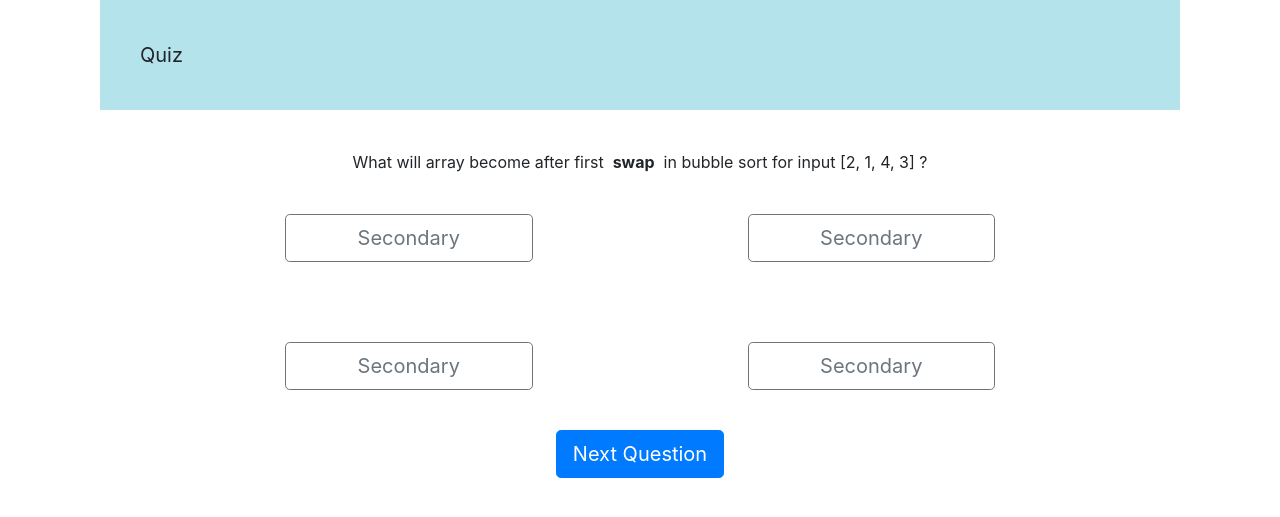
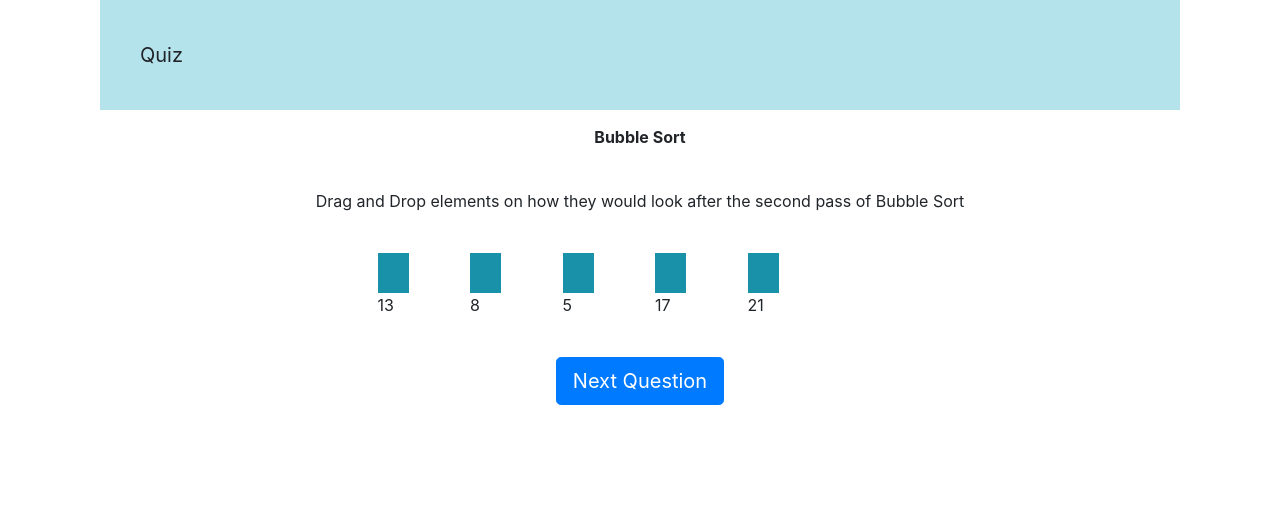
Before and after one commit to amalik3099/sorting-visualizer, a Flask app: page /quiz/1 in a window 1280 px wide. Shown: the part 56-573 px from the top of the page. Run offline with Flask 2, Linux system fonts and the light colour scheme; some libraries are stand-ins or nearby versions.

Commit message:
connected data to templates, added connection between pages

```diff
--- a/data.py
+++ b/data.py
@@ -56,6 +56,7 @@ insertion_data = {
 
 quiz_data = {
     "1": {
+        'id': '1',
         'type': 'draggable',
         'topic': 'Bubble Sort',
         'prompt': 'Drag and Drop elements on how they would look after the second pass of Bubble Sort',
@@ -63,6 +64,7 @@ quiz_data = {
         'answer': [8, 5, 13, 17, 21]
     },
     "2": {
+        'id': '2',
         'type': 'draggable',
         'topic': 'Bubble Sort',
         'prompt': 'Drag and Drop elements on how they would look after the thrid pass of Bubble Sort',
@@ -70,6 +72,7 @@ quiz_data = {
         'answer': [4, 6, 8, 13, 21]
     },
     "3": {
+        'id': '3',
         'type': 'draggable',
         'topic': 'Insertion Sort',
         'prompt': 'Drag and Drop elements on how they would look after the second pass of Insertion Sort',
@@ -77,6 +80,7 @@ quiz_data = {
         'answer': [5, 8, 13, 17, 21]
     },
     "4": {
+        'id': '4',
         'type': 'draggable',
         'topic': 'Insertion Sort',
         'prompt': 'Drag and Drop elements on how they would look after the second pass of Insertion Sort',
@@ -84,6 +88,7 @@ quiz_data = {
         'answer': [4, 6, 13, 8, 21]
     },
     "5": {
+        'id': '5',
         'type': 'multiple choice',
         'topic': 'Bubble Sort',
         'prompt': 'What will the array [2, 1, 4, 3] look like after first the first swap performed by the Bubble Sort Algorithm?',
@@ -96,6 +101,7 @@ quiz_data = {
             2 is compared with 1. Since 2 is larger than 1, their order is swapped"
     },
     "6": {
+        'id': '6',
         'type': 'multiple choice',
         'topic': 'Bubble Sort',
         'prompt': 'What is the best case time complexity of Bubble Sort?',
@@ -109,6 +115,7 @@ quiz_data = {
             is used to check whether the values are swapped at least once in the inner loop"
     },
     "7": {
+        'id': '7',
         'type': 'multiple choice',
         'topic': 'Bubble Sort',
         'prompt': 'The number of swaps required to sort the array [8, 22, 7, 9, 31, 5, 13] in ascending order is: ',
@@ -125,6 +132,7 @@ quiz_data = {
             Total 10 swaps are required to sort the array'
     },
     "8": {
+        'id': '8',
         'type': 'multiple choice',
         'topic': 'Insertion Sort',
         'prompt': 'What are steps taken by insertion sort to sort the array [5, 4, 3, 2, 1] completely?',
@@ -140,6 +148,7 @@ quiz_data = {
             the key will always be the newly inserted value and all the values will be compared to that key and inserted in to proper position.'
     },
     "9": {
+        'id': '9',
         'type': 'multiple choice',
         'topic': 'Insertion Sort',
         'prompt': 'What is the worst case time complexity of insertion sort?',
@@ -153,6 +162,7 @@ quiz_data = {
             one step right to create a gap where the data will be inserted'
     },
     "10": {
+        'id': '10',
         'type': 'multiple choice',
         'topic': 'Insertion Sort',
         'prompt': 'Consider the array [6, 4, 8, 1, 3]. The cost of each move is 10 dollars. What is associated cost of insertion sort when element 4\
--- a/server.py
+++ b/server.py
@@ -32,9 +32,18 @@ def learn(id=None):
 
 
 @app.route('/quiz/<id>')
-def quiz(id):
-    response = make_response(render_template(
-        'quiz.html', quiz_data=quiz_data))
+def quiz(id=None):
+    if int(id) in range(0, 5):
+        quiz = quiz_data[id]
+        response = make_response(render_template(
+            'draggable_quiz.html', quiz_data=quiz, id=id))
+    elif int(id) in range(5, 11):
+        quiz = quiz_data[id]
+        response = make_response(render_template(
+            'quiz.html', quiz_data=quiz, id=id))
+    else:
+        response = make_response(render_template(
+            'quiz_end.html', quiz_data=quiz_data, id=id))
     response.headers['Cache-Control'] = header_age
     return response
 
--- a/static/main.css
+++ b/static/main.css
@@ -349,8 +349,14 @@ textarea {
 }
 .quizbar{
     background-color: #1992a9;
-    height:40px;
+    height: 40px;
     width: 50%;
+}
+
+.topic{
+    margin-top: 15px;
+    size: 20px;
+    font-weight: 700;
 }
 
 /********************learning CSS****************************************/
--- a/templates/draggable_quiz.html
+++ b/templates/draggable_quiz.html
@@ -4,55 +4,61 @@
 
 <script>
     //  Data will come depending on route
-
+    quiz_data = {{quiz_data|tojson}}
+    id = {{id|tojson}}
 </script>
 
+<body>
     <div class="container">
         <div class="quizheader">Quiz</div>
+        <div class="row center topic">{{quiz_data.topic}}</div>
         <div class="row center quizquestion">
-        Drag and Drop elements on how they would look after the second pass of Insertion Sort
+            {{quiz_data.prompt}}
         </div>
 
         <div class="row align-items-end">
             <div class="col-3"></div>
             <div class="col-1" id="input1">
-
                 <div class="quizbar"></div>
-            4
-
+                {{quiz_data.input[0]}}
             </div>
             <div class="col-0.5"></div>
             <div class="col-1" id="input2">
                 <div class="quizbar"></div>
-            13
+                {{quiz_data.input[1]}}
             </div>
             <div class="col-0.5"></div>
             <div class="col-1" id="input3">
                 <div class="quizbar"></div>
-            6
+                {{quiz_data.input[2]}}
             </div>
             <div class="col-0.5"></div>
             <div class="col-1" id="input4">
                 <div class="quizbar"></div>
-            8
+                {{quiz_data.input[3]}}
             </div>
             <div class="col-0.5"></div>
             <div class="col-1" id="input5">
                 <div class="quizbar"></div>
-            21
+                {{quiz_data.input[4]}}
             </div>
             <div class="col-2" id="input6"></div>
         </div>
 
         <div class="bottombutton center">
-        <button type="button" class="btn btn-primary btn-lg" aria-label="Left Align">
+            <button type="button" class="btn btn-primary btn-lg" id="next_btn" aria-label="Left Align">
                 <span class="glyphicon glyphicon-chevron-right" aria-hidden="true"></span>
                 <span>Next Question</span>
             </button>
         </div>
 
+    </div>
+</body>
 
-
-</div>
+<script type="text/javascript">
+    $("#next_btn").click(function() {
+        window.location.href="/quiz/" + (parseInt(quiz_data["id"])+1)
+    })
+</script>
 
 {% endblock %}
--- a/templates/quiz.html
+++ b/templates/quiz.html
@@ -2,27 +2,25 @@
 
 {% block content %}
 
-
-
 <script>
-
-    let quiz_data = {{ quiz_data| tojson}}
-
+    let quiz_data = {{quiz_data| tojson}}
+    let id = {{id| tojson}}
 </script>
 
 <div class="container">
     <div class="quizheader">Quiz</div>
+    <div class="row center topic">{{quiz_data.topic}}</div>
     <div class="row center quizquestion">
-        What will array become after first &nbsp<strong> swap </strong>&nbsp in bubble sort for input [2, 1, 4, 3] ?
+        {{quiz_data.prompt}}
     </div>
     <div class="row">
         <div class="col-2"></div>
         <div class="col-3">
-            <button type="button" class="btn btn-outline-secondary btn-block btn-lg">Secondary</button>
+            <button type="button" class="btn btn-outline-secondary btn-block btn-lg">{{quiz_data.option1}}</button>
         </div>
         <div class="col-2"></div>
         <div class="col-3">
-            <button type="button" class="btn btn-outline-secondary btn-block btn-lg">Secondary</button>
+            <button type="button" class="btn btn-outline-secondary btn-block btn-lg">{{quiz_data.option2}}</button>
         </div>
         <div class="col-2"></div>
 
@@ -31,21 +29,27 @@
     <div class="row">
         <div class="col-2"></div>
         <div class="col-3">
-            <button type="button" class="btn btn-outline-secondary btn-block btn-lg">Secondary</button>
+            <button type="button" class="btn btn-outline-secondary btn-block btn-lg">{{quiz_data.option3}}</button>
         </div>
         <div class="col-2"></div>
         <div class="col-3">
-            <button type="button" class="btn btn-outline-secondary btn-block btn-lg">Secondary</button>
+            <button type="button" class="btn btn-outline-secondary btn-block btn-lg">{{quiz_data.option4}}</button>
         </div>
         <div class="col-2"></div>
 
     </div>
     <div class="bottombutton center">
-        <button type="button" class="btn btn-primary btn-lg" aria-label="Left Align">
+        <button type="button" class="btn btn-primary btn-lg" id="next_btn" aria-label="Left Align">
             <span class="glyphicon glyphicon-chevron-right" aria-hidden="true"></span>
             <span>Next Question</span>
         </button>
     </div>
 </div>
 
+<script type="text/javascript">
+    $("#next_btn").click(function() {
+        window.location.href="/quiz/" + (parseInt(quiz_data["id"])+1)
+    })
+</script>
+
 {% endblock %}
```
Also changed, not shown: templates/quiz_end.html (+12 -1 lines). Lines whose indentation alone changed are shown as unchanged.
